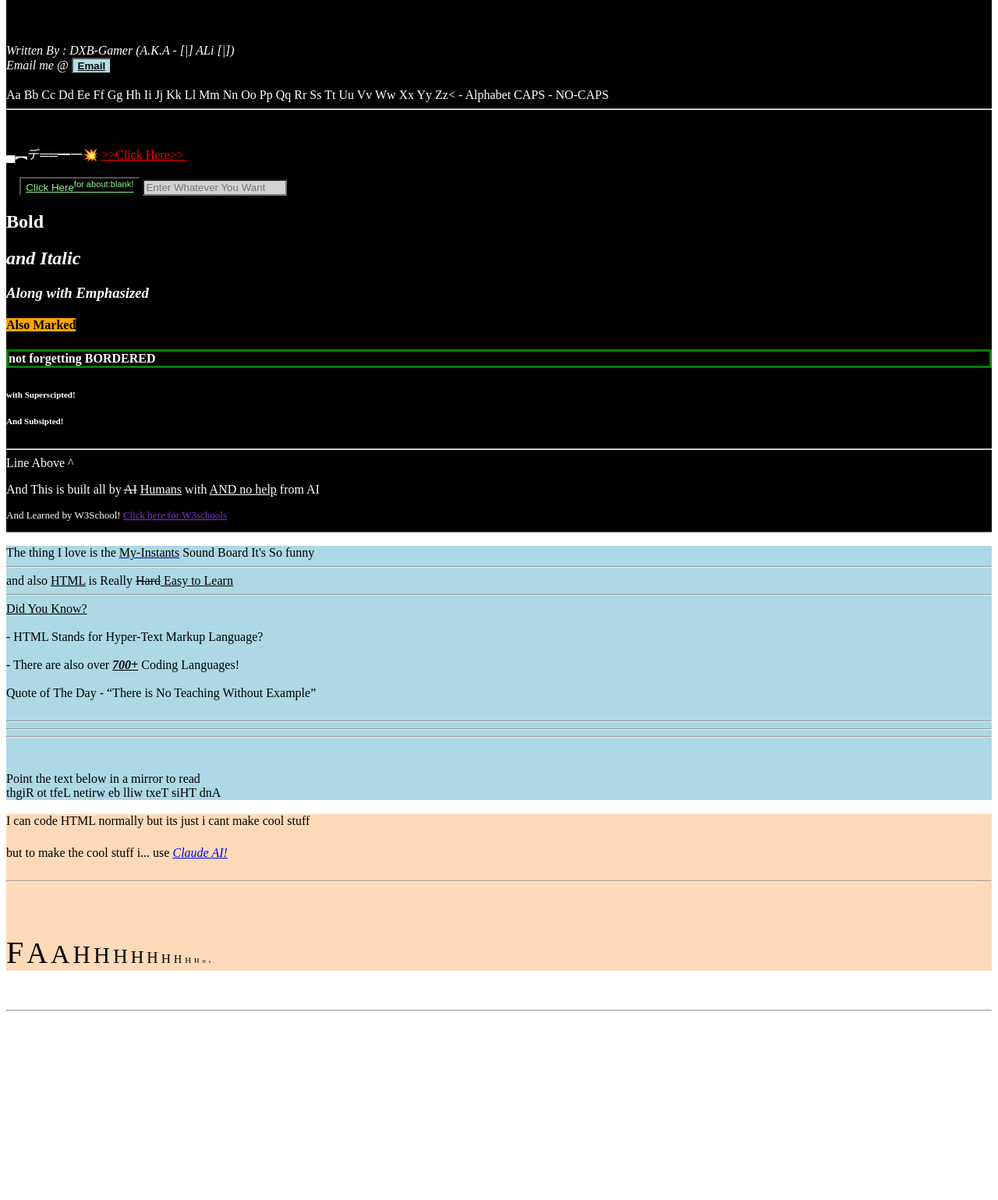
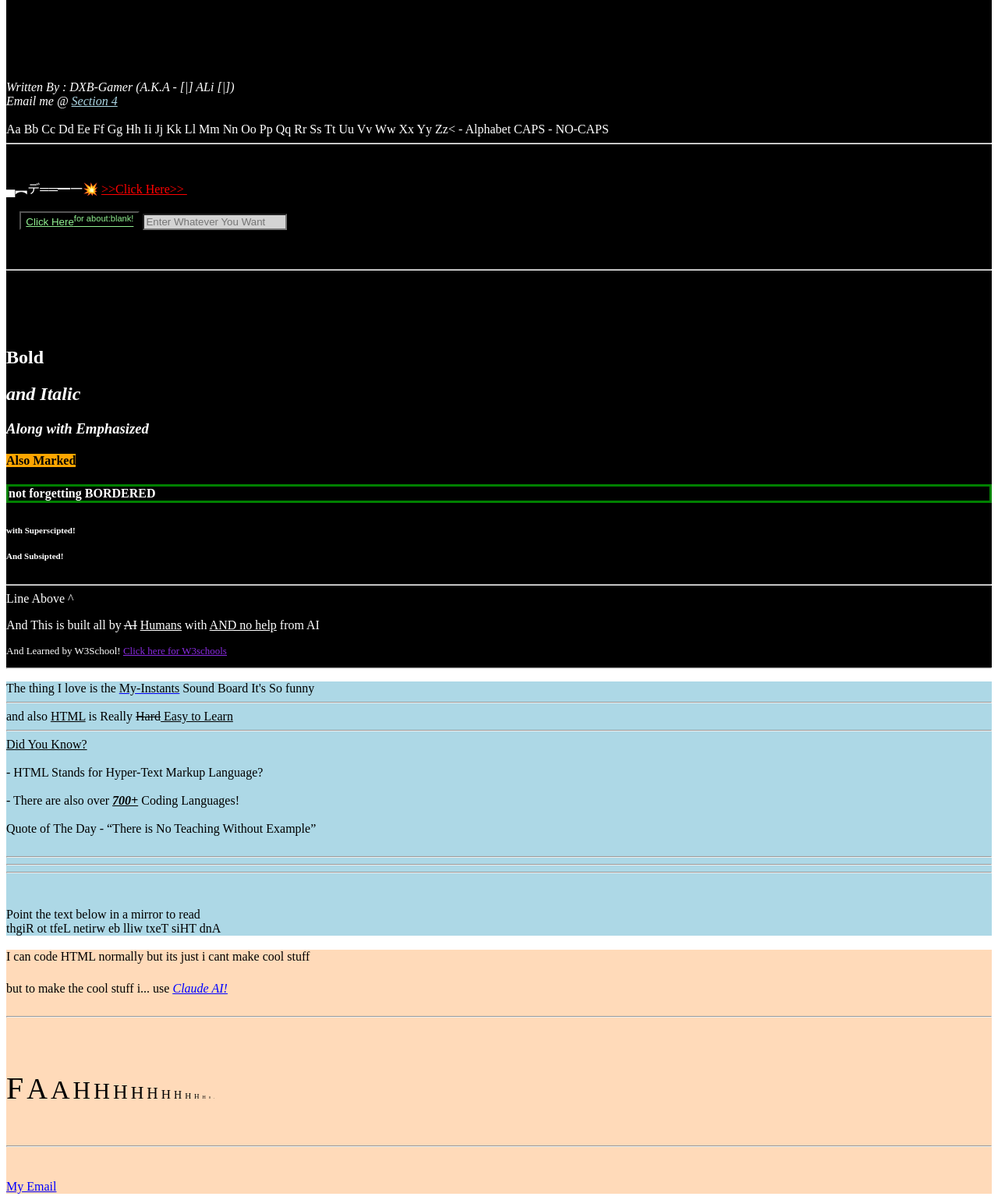
Before and after one commit to DXB-Gamer/First-Webpage, a plain HTML site: page index.html in a window 1280 px wide. Shown: the part 60-1599 px from the top of the page at 78% size. Before the commit the page ends 1399 px from the top, so only its background shows below. Drawn offline with Linux system fonts and the light colour scheme.

Commit message:
Refactor index.html structure and content

```diff
--- a/index.html
+++ b/index.html
@@ -7,25 +7,29 @@
 </head>
 
 <Main style="background-color:black">
-    <title>My First Webpage!</title>
+    <title>Section 1</title>
 <body style="background-color:white">
 <h1 style="color:white"><i><strong><|>Welcome to my first webpage!<|></strong></i></h1>
+<h2>Section 2</h2>
 
     <address style="color:white">
         <br><br> Written By : DXB-Gamer (A.K.A - [|] ALi [|])<br>
-        Email me @ <button onclick="alert('Copy this : m.alimirza014@gmail.com')" style="Background-color:powderblue"><ins><b> Email </b></ins></button>
+        Email me @ <a href="dxb-gamer.github.io/First-Webpage/" title="Section 4" style="color:lightblue">Section 4</a>
         <br>
     </address>
 
     <p1 style="color:white"><br> Aa Bb Cc Dd Ee Ff Gg Hh Ii Jj Kk Ll Mm Nn Oo Pp Qq Rr Ss Tt Uu Vv Ww Xx Yy Zz< - Alphabet CAPS - NO-CAPS</p1>
     <hr style="color:blue">
     <p2 style="color:white"><br><br>▄︻デ══━一💥</p2>
-    <a href="About:blank/" style="color:red">>>Click Here>> </a>
+    <a href="About:blank/" target="_blank" style="color:red">>>Click Here>> </a>
     <p3 stule="color:red">➤<br><br>or</p3>
     <button style="background-color:black"><a href="About:blank" style="color:lightgreen">Click Here<sup>for about:blank!</sup></a><br></button>
     <input style="background-color:lightgrey" placeholder="Enter Whatever You Want">
 
 <section id="HTML Formatting" style="color:White">
+    <p><br><hr><br></p>
+    <title>Section 2</title>
+    <p><br><br></p>
     <h1><b>Bold</b></h1>
     <h2><i>and Italic</i></h2>
     <h3><em>Along with Emphasized</em></h3>
@@ -38,7 +42,7 @@
 <Secion id="about">
     <p><hr style="background-color:Black">Line Above ^</p>
     <p> And This is built all by <del>AI</del> <ins>Humans</ins> with <ins> AND no help</ins> from AI</p>
-    <p style="font-size: 13px"> And Learned by W3School! <a href="https://www.w3schools.com/html/default.asp" style="color:blueviolet"><ins>Click here for W3schools</ins><hr></a></p>
+    <p style="font-size: 13px"> And Learned by W3School! <a href="https://www.w3schools.com/html/default.asp" target"_blank" style="color:blueviolet"><ins>Click here for W3schools</ins><hr></a></p>
 </Secion>
 
 </body>
@@ -46,7 +50,8 @@
 </Main>
 
 <section id="Main2" style="background-Color:lightblue">
-    <p2>The thing I love is the <a href="https://www.myinstants.com/en/index/ae/"><ins><mark style="background-color:lightblue">My-Instants</mark></ins></a> Sound Board It's So funny</p2>
+    <title>Section 3</title>
+    <p2>The thing I love is the <a href="https://www.myinstants.com/en/index/ae/" target="blank"><ins><mark style="background-color:lightblue">My-Instants</mark></ins></a> Sound Board It's So funny</p2>
     <p3><hr> and also <ins>HTML</ins> is Really <del style="background">Hard</del><Ins> Easy to Learn</Ins><br><hr></p3>
     <p4><ins>Did You Know?</ins><br><br> - HTML Stands for Hyper-Text Markup Language?<br><br> - There are also over <b><i><ins>700+</ins></i></b> Coding Languages! </p4>
     <p5><br><br>Quote of The Day - <q>There is No Teaching Without Example</q><br><br><hr></p5>
@@ -55,6 +60,7 @@
 </section>
 <br>
 <Section id="Main3" style="background-color:peachpuff">
+    <title>Section 4</title>
     <p1>I can code HTML normally but its just i cant make cool stuff<br> but to make the cool stuff i... use <a href="Claude.ai" style="color:Blue"><i><ins>Claude AI!</ins></i></a></p1>
     <p2 style="font-size:40px"><br><hr><br>F</p2>
     <p3 style="font-size:37px">A</p3>
@@ -71,8 +77,8 @@
     <p14 style="font-size:6px">H</p14>
     <p15 style="font-size:3px">H</p15>
     <p16 style="font-size:1px">H</p16>
+    <p><br><hr><br></p>
+    <a href="mailto:m.alimirza014@gmail.com" style="color:Blue">My Email</a>
 </Section>
 
-<section id="M4">
-    <p><br><hr><br></p>
 </html>
```
